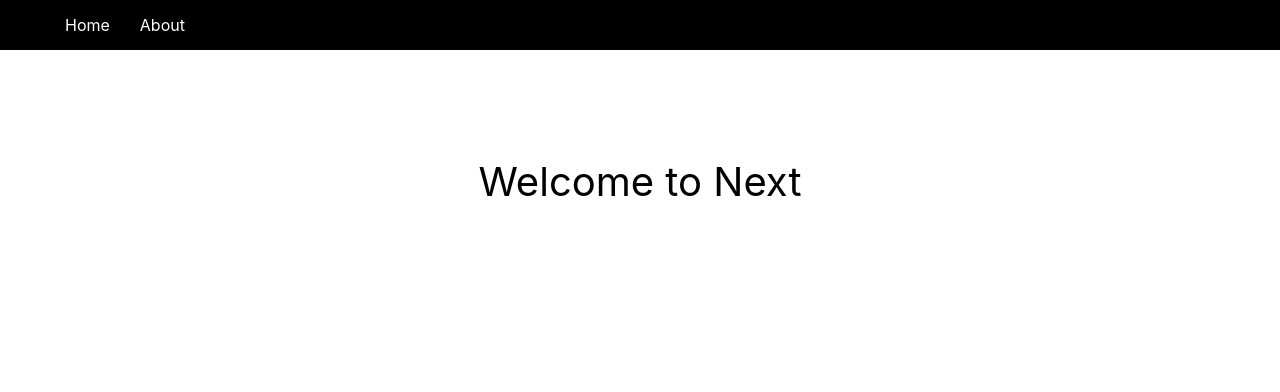
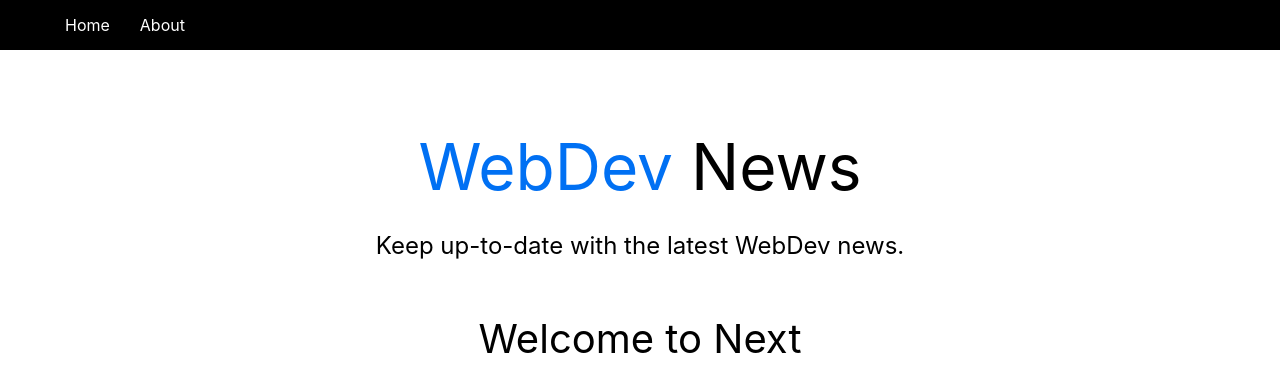
Before and after one commit to locaulker/next10-intro, a Next.js app: page / in a window 1280 px wide. Shown: the top 392 px of the page. Built offline with nearby package versions, Linux system fonts and the light colour scheme.

Commit message:
introduced Styled JSX

```diff
--- /dev/null
+++ b/components/Header.js
@@ -0,0 +1,16 @@
+import headerStyles from "../styles/Header.module.css"
+
+const Header = () => {
+  return (
+    <div>
+      <h1 className={headerStyles.title}>
+        <span>WebDev</span> News
+      </h1>
+      <p className={headerStyles.description}>
+        Keep up-to-date with the latest WebDev news.
+      </p>
+    </div>
+  )
+}
+
+export default Header
--- a/components/Layout.js
+++ b/components/Layout.js
@@ -1,4 +1,5 @@
 import Nav from "./Nav"
+import Header from "./Header"
 import styles from "../styles/Layout.module.css"
 
 const Layout = ({ children }) => {
@@ -6,7 +7,10 @@
     <>
       <Nav />
       <div className={styles.container}>
-        <main className={styles.main}>{children}</main>
+        <main className={styles.main}>
+          <Header />
+          {children}
+        </main>
       </div>
     </>
   )
--- /dev/null
+++ b/styles/Header.module.css
@@ -0,0 +1,27 @@
+.title a,
+.title span {
+  color: #0070f3;
+  text-decoration: none;
+}
+
+.title a:hover,
+.title a:focus,
+.title a:active {
+  text-decoration: underline;
+}
+
+.title {
+  margin: 0;
+  line-height: 1.15;
+  font-size: 4rem;
+}
+
+.title,
+.description {
+  text-align: center;
+}
+
+.description {
+  line-height: 1.5;
+  font-size: 1.5rem;
+}
--- a/styles/Layout.module.css
+++ b/styles/Layout.module.css
@@ -17,7 +17,7 @@
   font-size: 1.25rem;
 }
 
-.footer {
+/* .footer {
   width: 100%;
   height: 100px;
   border-top: 1px solid #eaeaea;
@@ -34,34 +34,7 @@
   display: flex;
   justify-content: center;
   align-items: center;
-}
-
-.title a {
-  color: #0070f3;
-  text-decoration: none;
-}
-
-.title a:hover,
-.title a:focus,
-.title a:active {
-  text-decoration: underline;
-}
-
-.title {
-  margin: 0;
-  line-height: 1.15;
-  font-size: 4rem;
-}
-
-.title,
-.description {
-  text-align: center;
-}
-
-.description {
-  line-height: 1.5;
-  font-size: 1.5rem;
-}
+} */
 
 .code {
   background: #fafafa;
```
